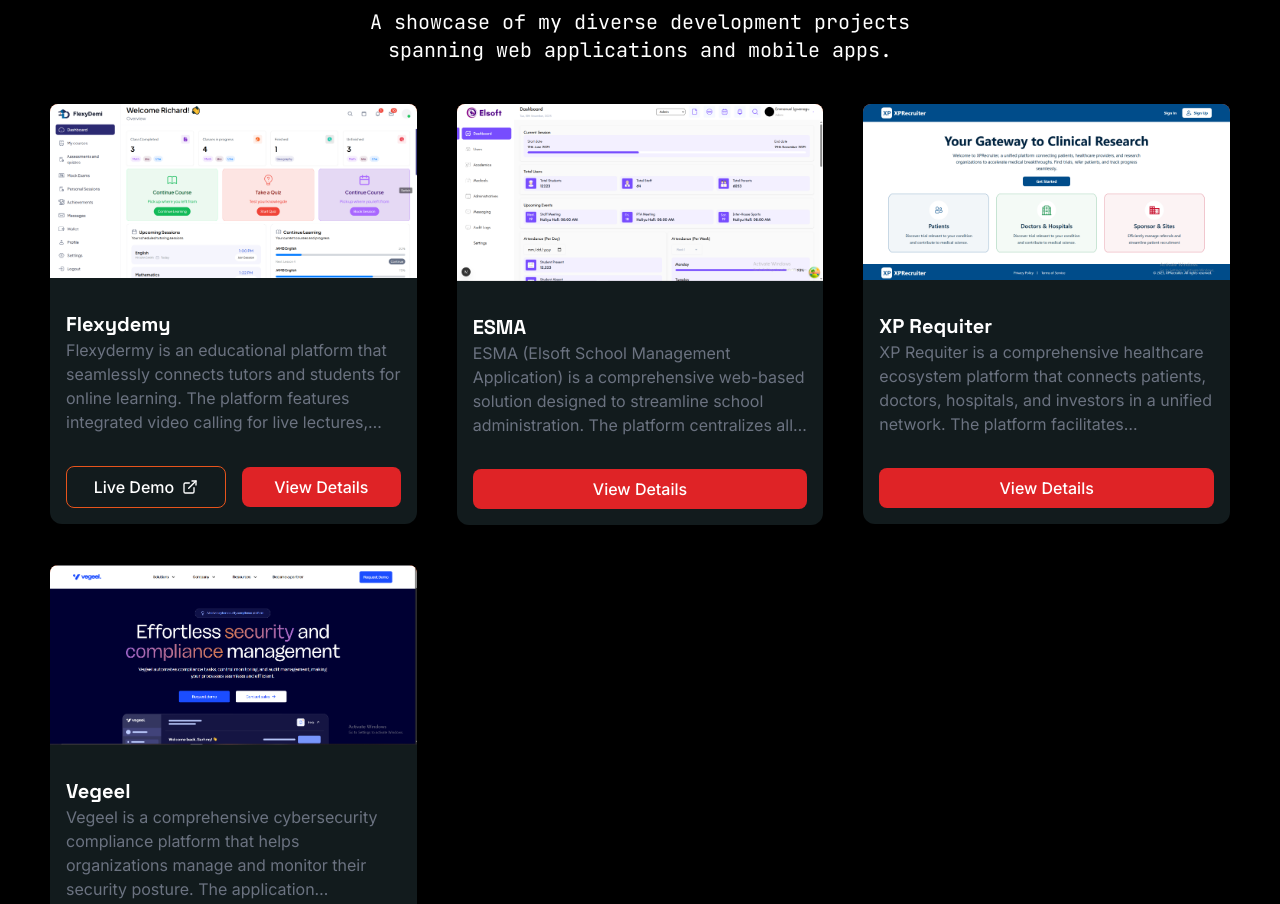
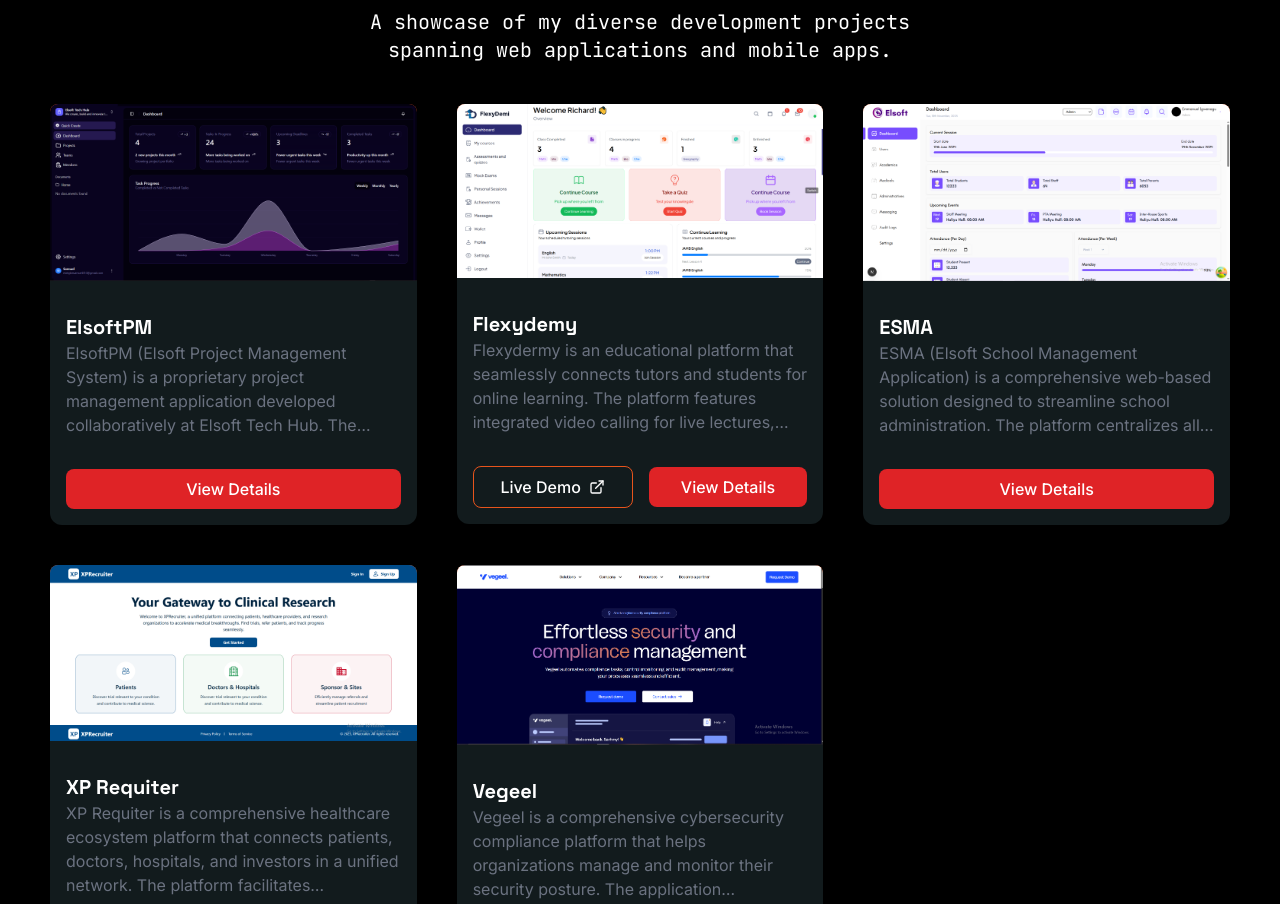
Before and after one commit to EseigbeSamuel/portfolio, a Next.js app: page / in a window 1280 px wide. Shown: the part 862-1766 px from the top of the page. Built offline with nearby package versions, Linux system fonts and the light colour scheme.

Commit message:
added a new project

```diff
--- a/src/data/data.tsx
+++ b/src/data/data.tsx
@@ -6,6 +6,7 @@
 import xp from "@/assest/images/xp.png";
 import esma from "@/assest/images/esma.png";
 import vegeel from "@/assest/images/vegeel.png";
+import elsoftPM from "@/assest/images/PM.png";
 
 export const navitems = [
   { path: "#home", label: "Home" },
@@ -30,6 +31,22 @@
   //   tech: ["next.js", "Tailwind CSS", "framer motion"],
   // },
   {
+    image: elsoftPM,
+    title: "ElsoftPM",
+    desc: "ElsoftPM (Elsoft Project Management System) is a proprietary project management application developed collaboratively at Elsoft Tech Hub. The platform enables teams to efficiently manage tasks, track project progress, assign responsibilities, and streamline communication across multiple projects. Designed with scalability and performance in mind, it provides a centralized workflow system for modern development teams.",
+    tech: [
+      "react",
+      "nestJS",
+      "postgreSQL",
+      "tanstack query",
+      "tanstack table",
+      "recharts",
+      "websocket",
+      "tailwind CSS",
+      "Zustand",
+    ],
+  },
+  {
     image: flexyermy,
     title: "Flexydemy",
     desc: "Flexydermy is an educational platform that seamlessly connects tutors and students for online learning. The platform features integrated video calling for live lectures, secure payment processing, and robust file management allowing users to upload and download course materials and documents. Flexydermy provides a complete virtual classroom experience, enabling efficient knowledge transfer between educators and learners in a unified environment.",
@@ -44,8 +61,9 @@
       "next.js",
       "tailwind CSS",
       "shadcn",
-      "redux",
-      "tanstack",
+      "Zustand",
+      "tanstack query",
+      "tanstack table",
       "recharts",
       "websocket",
     ],
@@ -69,17 +87,6 @@
   image: string;
   title: string;
 }
-
-// export const techStack: techProps[] = [
-//   { image: "https://skillicons.dev/icons?i=react", title: "React" },
-//   { image: "https://skillicons.dev/icons?i=nextjs", title: "Next.js" },
-//   { image: "https://skillicons.dev/icons?i=nodejs", title: "Node.js" },
-//   { image: "https://skillicons.dev/icons?i=express", title: "Express" },
-//   { image: "https://skillicons.dev/icons?i=nestjs", title: "Nest.js" },
-//   { image: "https://skillicons.dev/icons?i=angular", title: "Angular" },
-//   { image: "https://skillicons.dev/icons?i=mongodb", title: "MongoDB" },
-//   { image: "https://skillicons.dev/icons?i=postgres", title: "PostgreSQL" },
-// ];
 
 export const techStack: techProps[] = [
   { image: "https://skillicons.dev/icons?i=react", title: "React" },
```
Also changed, not shown: src/assest/images/PM.png (added).
